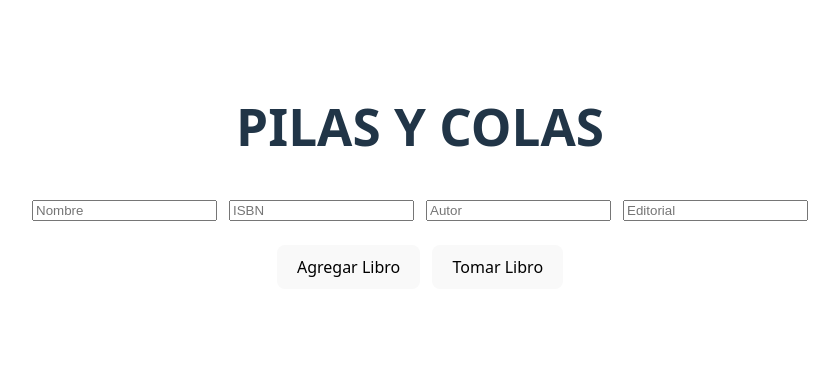
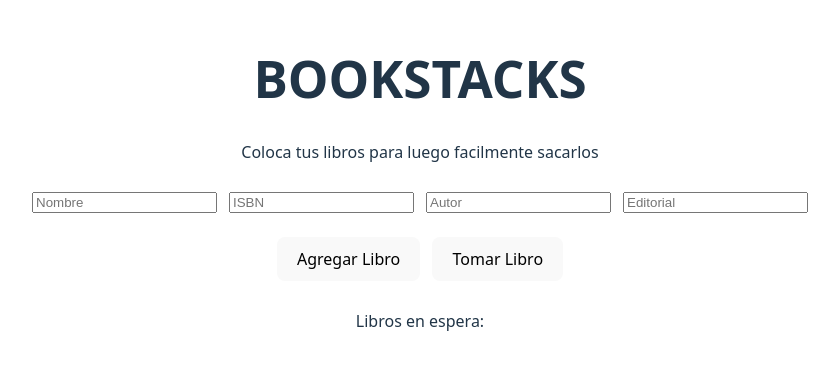
Before and after one commit to leiton05/Homeworks, a React (Vite) app: page / in a window 1280 px wide. Shown: the part 218-584 px from the top of the page, without its empty margins (220-1059 px from the left). Built offline with nearby package versions, Linux system fonts and the light colour scheme.

Commit message:
🚧Construction: Create the initial structure of the whole page

```diff
--- a/src/App.tsx
+++ b/src/App.tsx
@@ -1,11 +1,18 @@
 import './App.css'
 import { BookForm } from './components/BookForm'
+import { BookList } from './components/BookList'
+import { mockData } from './data/mockData'
+
+/* console.log(mockData) */
 
 function App() {
   return (
     <>
-      <h1>PILAS Y COLAS</h1>
+      <h1>BOOKSTACKS</h1>
+      <p>Coloca tus libros para luego facilmente sacarlos</p>
       <BookForm/>
+      <p>Libros en espera:</p>
+      {/* <BookList/> */}
     </>
   )
 }
```
